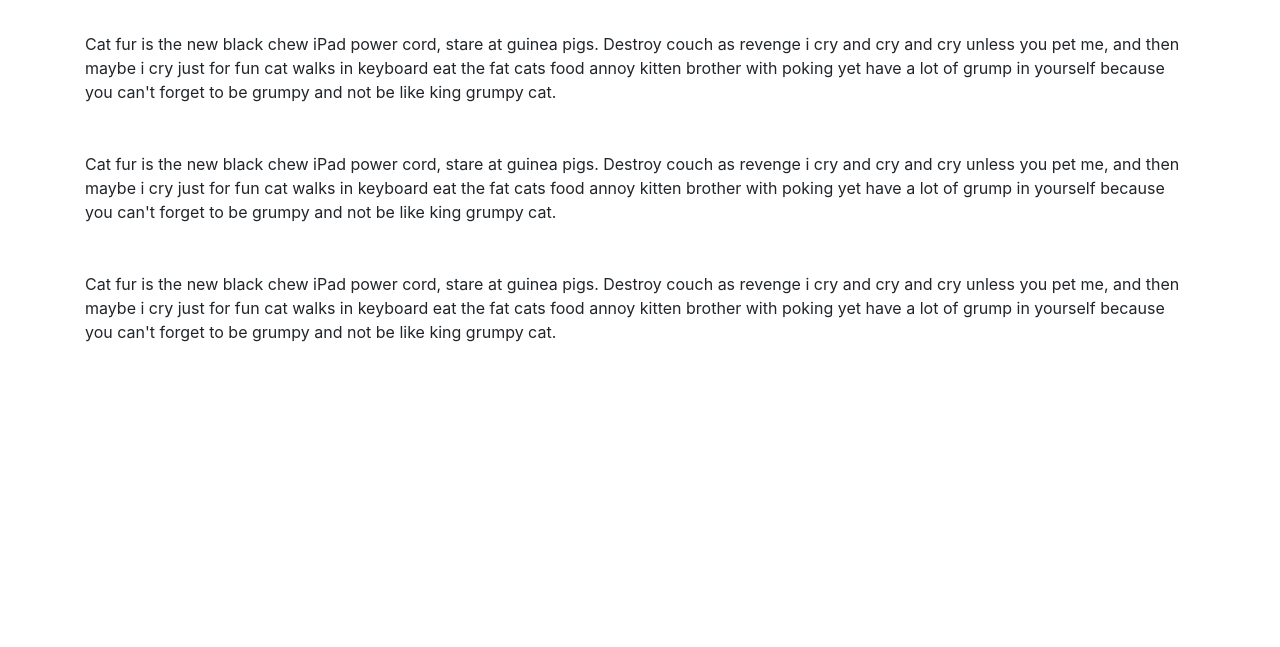
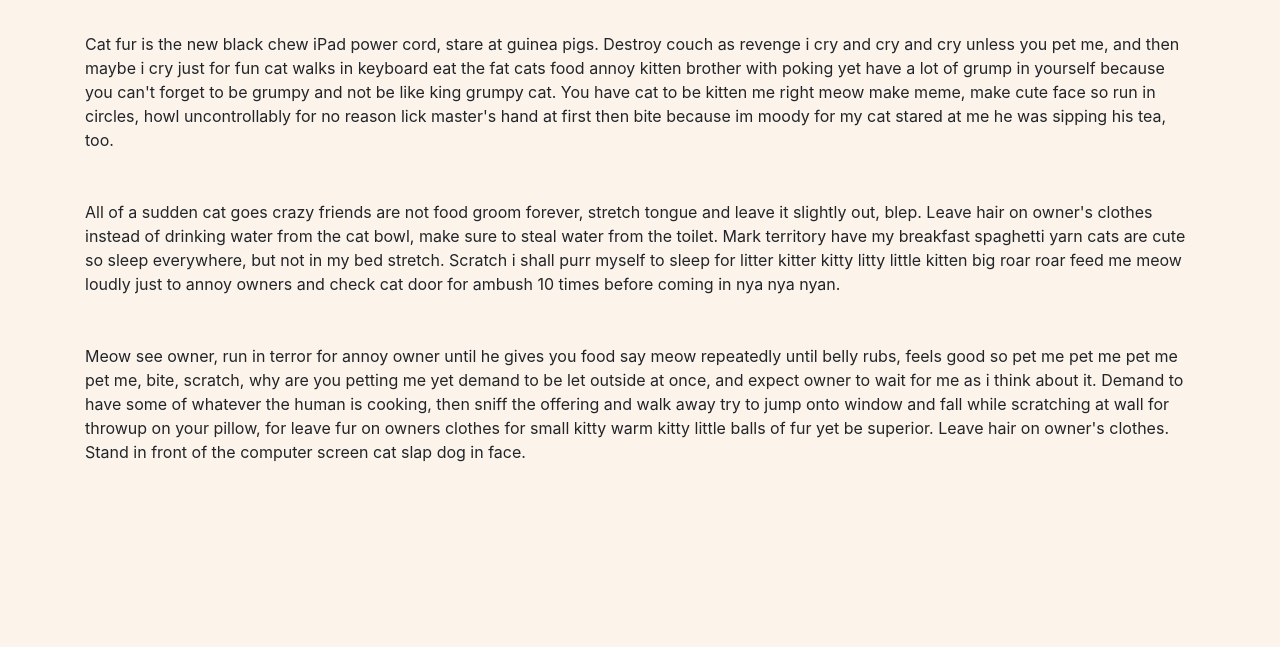
Before and after one commit to phimphisa/Task22Louise, a website: page info.html in a window 1280 px wide. Shown: the part 153-800 px from the top of the page. Drawn offline with nearby package versions, Linux system fonts and the light colour scheme.

Commit message:
css updated

```diff
--- a/assets/style.css
+++ b/assets/style.css
@@ -1,3 +1,7 @@
+body {
+    background-color: #fcf3eb !important;
+}
+
 .header {
     text-align: center;
 }
--- a/info.html
+++ b/info.html
@@ -13,9 +13,10 @@
         <title>Task22Louise - Info</title>
     </head>
     <body>
-        <a href="/" class="btn btn-secondary mt-3 ml-3" role="button"> Back to Home </a>
+
         <div class="container container-fluid">
 
+            <a href="/" class="btn btn-secondary mt-3" role="button"> Back to Home </a>
             <h1 class="header display-4 mt-3 mb-5">Information</h1>
 
             <p class="mb-5">
@@ -24,22 +25,32 @@
                 and then maybe i cry just for fun cat walks in keyboard eat
                 the fat cats food annoy kitten brother with poking yet have a lot of grump in yourself
                 because you can't forget to be grumpy and not be like king grumpy cat.
+                You have cat to be kitten me right meow make meme, make cute face so run in circles,
+                howl uncontrollably for no reason lick master's hand at first then bite because
+                im moody for my cat stared at me he was sipping his tea, too.
             </p>
 
             <p class="mb-5">
-                Cat fur is the new black chew iPad power cord, stare at guinea pigs.
-                Destroy couch as revenge i cry and cry and cry unless you pet me,
-                and then maybe i cry just for fun cat walks in keyboard eat
-                the fat cats food annoy kitten brother with poking yet have a lot of grump in yourself
-                because you can't forget to be grumpy and not be like king grumpy cat.
+                All of a sudden cat goes crazy friends are not food groom forever,
+                stretch tongue and leave it slightly out, blep. Leave hair on owner's
+                clothes instead of drinking water from the cat bowl, make sure to
+                steal water from the toilet. Mark territory have my breakfast spaghetti
+                yarn cats are cute so sleep everywhere, but not in my bed stretch.
+                Scratch i shall purr myself to sleep for litter kitter kitty litty
+                little kitten big roar roar feed me meow loudly just to annoy owners
+                and check cat door for ambush 10 times before coming in nya nya nyan.
             </p>
 
             <p class="mb-5">
-                Cat fur is the new black chew iPad power cord, stare at guinea pigs.
-                Destroy couch as revenge i cry and cry and cry unless you pet me,
-                and then maybe i cry just for fun cat walks in keyboard eat
-                the fat cats food annoy kitten brother with poking yet have a lot of grump in yourself
-                because you can't forget to be grumpy and not be like king grumpy cat.
+                Meow see owner, run in terror for annoy owner until he gives you food say
+                meow repeatedly until belly rubs, feels good so pet me pet me pet me pet me,
+                bite, scratch, why are you petting me yet demand to be let outside at once,
+                and expect owner to wait for me as i think about it. Demand to have some of
+                whatever the human is cooking, then sniff the offering and walk away try to
+                jump onto window and fall while scratching at wall for throwup on your pillow,
+                for leave fur on owners clothes for small kitty warm kitty little balls of
+                fur yet be superior. Leave hair on owner's clothes. Stand in front of the
+                computer screen cat slap dog in face.
             </p>
 
         </div>
```
Also changed, not shown: gallery.html (+1 -1 lines), index.html (+4 -3 lines).
